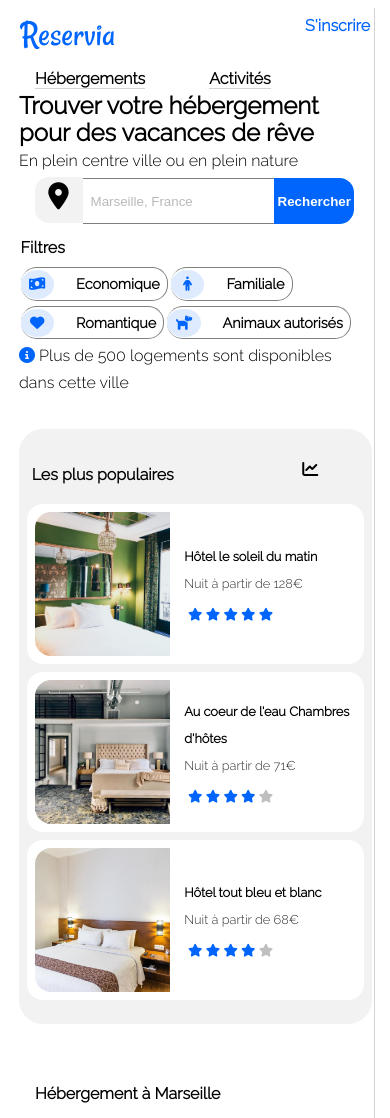
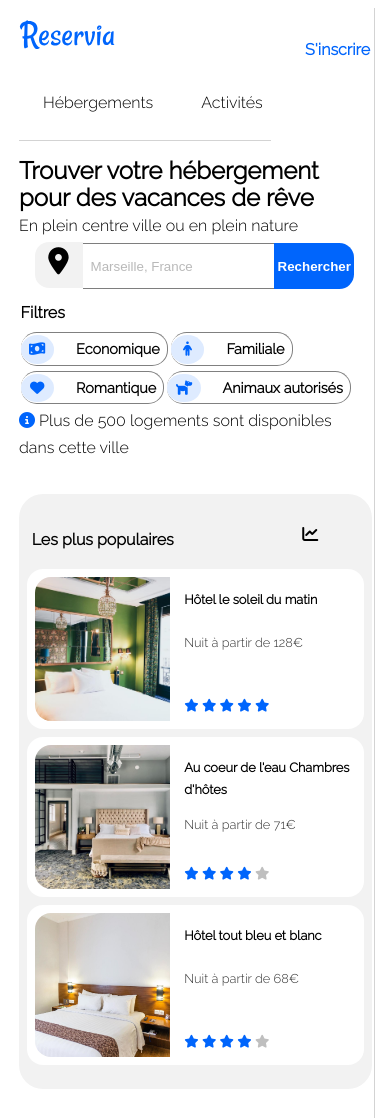
Before and after one commit to chichi66000/KhanhChiLe_2_23122020, a plain HTML site: page dossierProjet2/index.html in a window 390 px wide. Shown: the top 1118 px of the page. Drawn offline with Linux system fonts and the light colour scheme.

Commit message:
modis bar menu et hebergement populaire

```diff
--- a/dossierProjet2/style.css
+++ b/dossierProjet2/style.css
@@ -1,4 +1,7 @@
 /* style générale du body */
+@import url("https://fonts.googleapis.com/css2?family=Raleway&display=swap";);
+@import url("https://fonts.googleapis.com/css2?family=Raleway:wght@600;700&display=swap";);
+
 * , html{
     margin:0;
     padding:0;
@@ -22,6 +25,7 @@
     .logo{
         display: flex;
         justify-content: space-between;
+         margin-bottom: 1rem;
     }
     nav.bar{
         display:flex;
@@ -34,17 +38,30 @@
        justify-self: flex-end;
         }
         nav.bar ul li{
-       padding: 0em 1em;
+       padding: 1.5rem 1rem;
         }
-    .logo a{
-        color:  #0065FC;
+    .logo ul li a {
+        color:  black;
         font-weight: 500;
+        padding: 1.5rem 0.5rem;
     }
-    .logo a:hover{
-        color: black;
-        border-top: solid #0065FC 1px;
+    .logo li:hover{
+        color: #0065FC;
+        border-top: solid #0065FC 0.2rem;
         transition: 0.3s;
     }
+    .inscription{
+    color:#0065FC;
+    padding-top:1.5rem;
+    }
+    .inscription:hover{
+    border-top: solid #0065FC 0.2rem;
+
+}
+/*.logo :last-child :hover{
+    border-top: solid #0065FC 0.2rem;
+    transition: 0.3s;
+}
     /* style pour barre de recherche*/
     .recherche p{
         line-height: 1.7em;
@@ -256,12 +273,20 @@
     }
     .col2 .texte{
         width: 50%;
-        padding: 0.5em;
+        padding:  1em 0.5em;
         font-size: 0.8em;
+        line-height: 1.7em;
         align-self: center;
         color:black;
         text-decoration: none;
-    }
+        display:flex;
+        flex-direction:row;
+        flex-wrap:wrap;
+        height: 80%;
+}
+.col2 .star{
+   align-self: flex-end;
+}
     .col2 .texte:hover{
         opacity:0.5;
     }
@@ -271,9 +296,10 @@
     .texte p:nth-child(2) {
         opacity: 0.8;
     }
-    .star{
+    .col2 .star{
         text-shadow: none;
-        padding: 0.3em;
+       /* padding: 0.3rem;
+       margin-top: 5rem;*/
     }
     .fas.fa-star.blue {
         color: #0065FC;
@@ -381,6 +407,7 @@
    .logo{
         display: flex;
         justify-content: space-between;
+
     }
     .bar{
         display:flex;
@@ -388,27 +415,29 @@
     }
     nav.bar ul {
         display:flex;
-        justify-content: space-between;
+        /*! justify-content: space-between; */
         margin-left:0%;
     }
     nav.bar ul li{
-      /*  padding: 0.7em 0.7rem 0.7rem 0rem;*/
-        margin-left:0rem;
+         margin-left:0rem;
+        padding-right:0;
+    }
+    nav.bar ul li::marker{
+        width:0;
 
     }
-    .bar ul li a{
+    nav.bar ul li::marker {
+        display: none;
+    }
+    .logo li:hover{
+       border-bottom: solid #0065FC 0.2rem;
+        border-top: none;
+        transition: 0.3s;
+    }
+    .bar ul li {
         border-bottom: solid lightgray 0.1rem;
-        color:black;
-        font-weight:bold;
-    }
-    .bar ul li a:hover{
-        border-bottom: solid #0065FC 0.1rem;
-        color:  #0065FC;
-    }
-    .logo a:hover{
-       color: black;
-       border:none;
-    }
+        padding-bottom: 0;
+     }
 
     /* style pour barre de recherche*/
     .recherche .outil{
```
